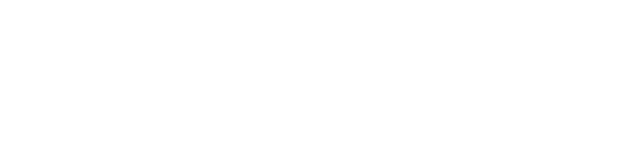
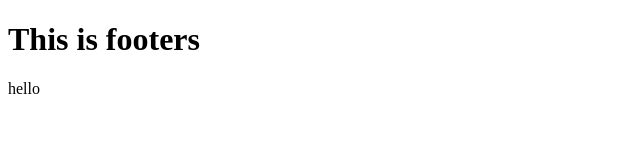
Before and after one commit to AASWINCSE/Ust---git, a plain HTML site: page footer.html in a window 1280 px wide. Shown: the whole page, without its empty margins (0-640 px from the left). Drawn offline with Linux system fonts and the light colour scheme.

Commit message:
updated footer

```diff
--- a/footer.html
+++ b/footer.html
@@ -6,6 +6,7 @@
     <title>Footer</title>
 </head>
 <body>
-
+    <h1>This is footers</h1>
+    <p>hello</p>
 </body>
 </html>
```
